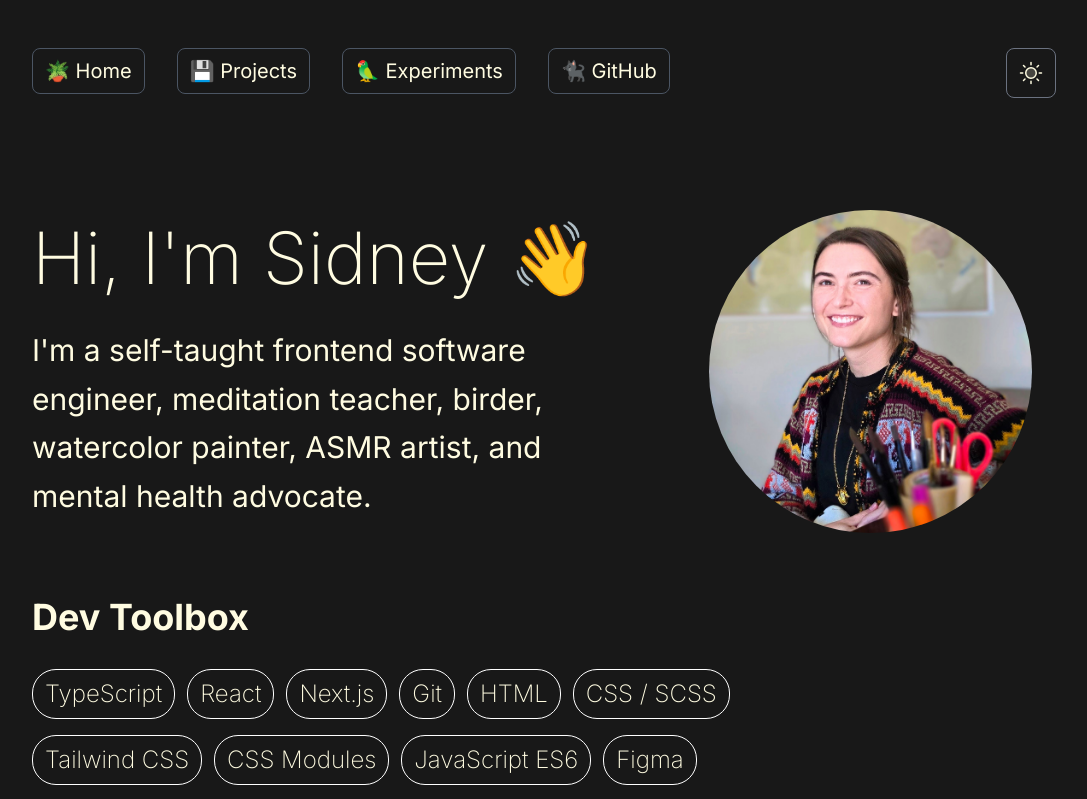
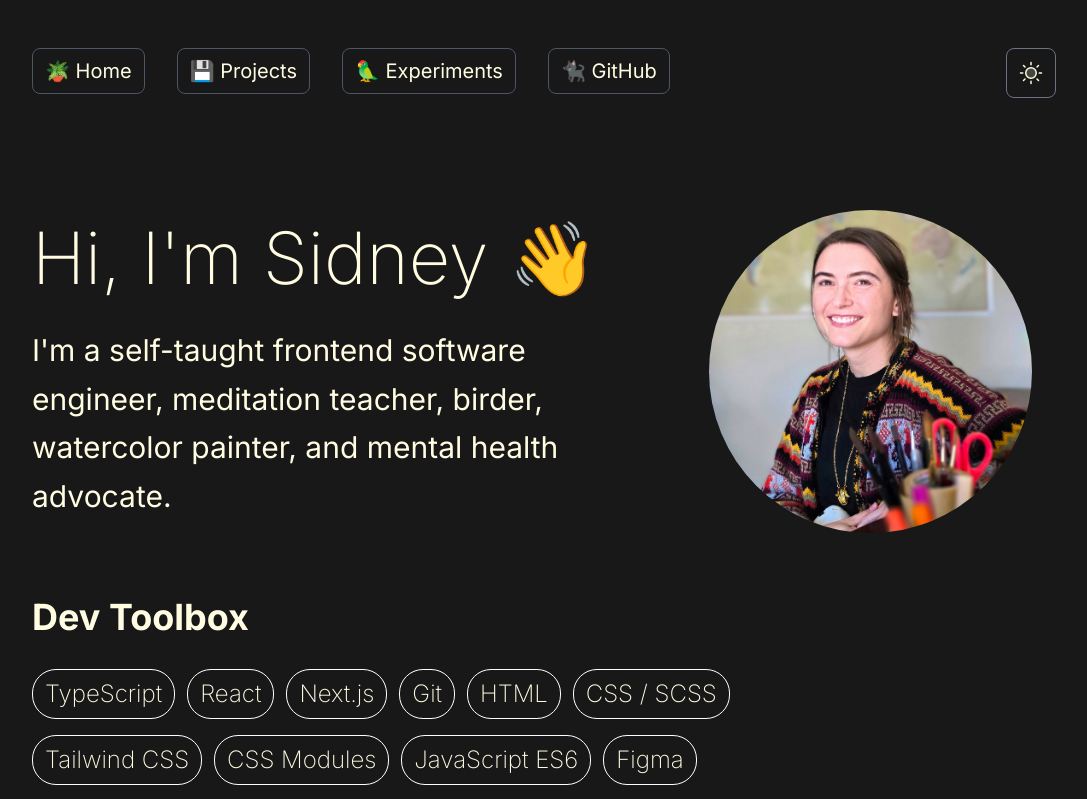
Before and after one commit to sidneyhopkins/nextjs-portfolio, a Next.js app: page / in a window 1280 px wide. Shown: the top 799 px of the page, without its empty margins (96-1183 px from the left). Built offline with nearby package versions, Linux system fonts and the light colour scheme.

Commit message:
text update

```diff
--- a/app/page.tsx
+++ b/app/page.tsx
@@ -30,8 +30,7 @@ export default function Home() {
             </p>
             <p className="max-w-xl text-lg md:text-3xl md:leading-relaxed">
               I'm a self-taught frontend software engineer, meditation teacher,
-              birder, watercolor painter, ASMR artist, and mental health
-              advocate.
+              birder, watercolor painter, and mental health advocate.
             </p>
           </div>
           <div className="aspect-square rounded-b-full md:w-1/3 md:mr-6">
```
